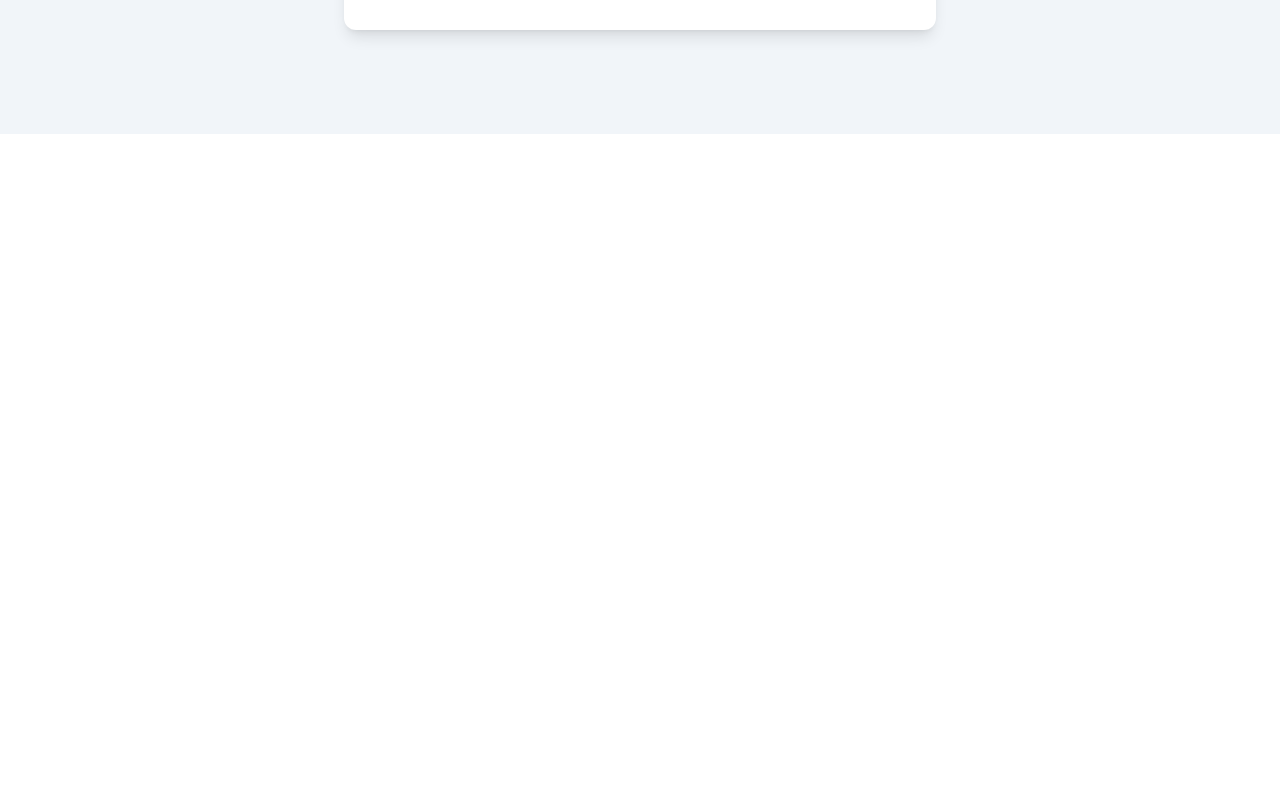
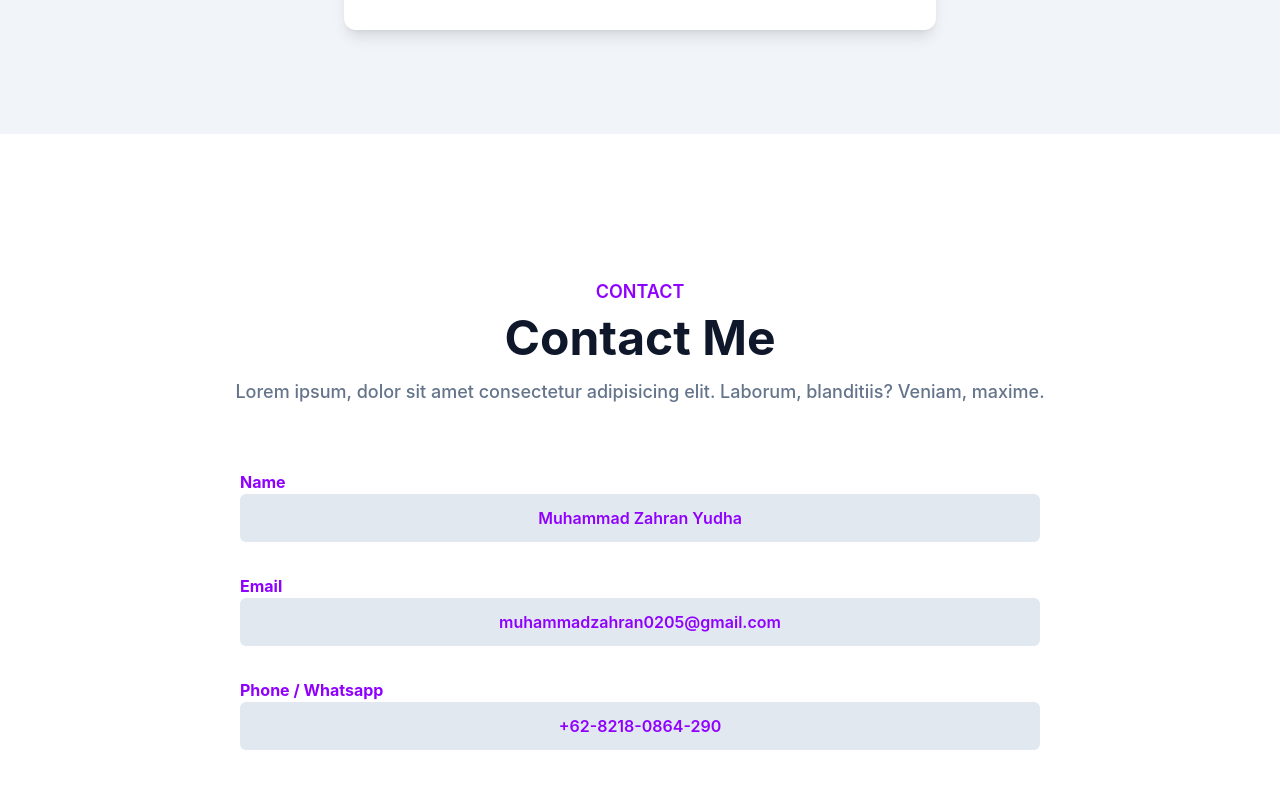
Before and after one commit to kaptenPijay/portofolio-react, a React (Vite) app: page / in a window 1280 px wide. Shown: the part 7164-7952 px from the top of the page. Before the commit the page ends 7298 px from the top, so only its background shows below. Built offline with nearby package versions, Linux system fonts and the light colour scheme.

Commit message:
add : add contact

```diff
--- a/src/App.jsx
+++ b/src/App.jsx
@@ -4,6 +4,7 @@ import About from "./components/About.jsx";
 import Portfolio from "./components/Portfolio.jsx";
 import Education from "./components/Education.jsx";
 import Achievement from "./components/Achievement.jsx";
+import Contact from "./components/Contact.jsx";
 import "./App.css";
 import HumbergerClick from "../public/js/HumbergerClick.js";
 function App() {
@@ -24,6 +25,7 @@ function App() {
       <Portfolio />
       <Education />
       <Achievement />
+      <Contact />
     </>
   );
 }
--- a/src/components/Contact.jsx
+++ b/src/components/Contact.jsx
@@ -5,7 +5,7 @@ export default function Contact() {
         <div className="w-full px-4">
           <div className="mx-auto text-center mb-16">
             <h4 className="font-semibold text-lg text-primary mb-2">CONTACT</h4>
-            <h2 className="font-bold text-white text-3xl mb-4 sm:text-4xl lg:text-5xl">
+            <h2 className="font-bold text-dark text-3xl mb-4 sm:text-4xl lg:text-5xl">
               Contact Me
             </h2>
             <p className="font-medium text-md text-secondary md:text-lg">
@@ -14,7 +14,55 @@ export default function Contact() {
             </p>
           </div>
         </div>
-        <div className="w-full px-4 mb-8"></div>
+        <form action="">
+          <div className="w-full lg:w-2/3 lg:mx-auto">
+            <div className="w-full px-4 mb-8">
+              <label
+                htmlFor="name"
+                className="text-base text-primary font-bold"
+              >
+                Name
+              </label>
+              <input
+                type="text"
+                id="name"
+                readOnly
+                value={"Muhammad Zahran Yudha"}
+                className="w-full bg-slate-200 p-3 rounded-md focus:outline-none focus:ring-primary focus:ring-1 focus:border-primary text-center text-primary text-base font-semibold transition duration-500"
+              />
+            </div>
+            <div className="w-full px-4 mb-8">
+              <label
+                htmlFor="email"
+                className="text-base text-primary font-bold"
+              >
+                Email
+              </label>
+              <input
+                type="email"
+                id="email"
+                readOnly
+                value={"muhammadzahran0205@gmail.com"}
+                className="w-full bg-slate-200 p-3 rounded-md focus:outline-none focus:ring-primary focus:ring-1 focus:border-primary text-center text-primary text-base font-semibold transition duration-500"
+              />
+            </div>
+            <div className="w-full px-4 mb-8">
+              <label
+                htmlFor="phone"
+                className="text-base text-primary font-bold"
+              >
+                Phone / Whatsapp
+              </label>
+              <input
+                type="text"
+                id="phone"
+                readOnly
+                value={"+62-8218-0864-290"}
+                className="w-full bg-slate-200 p-3 rounded-md focus:outline-none focus:ring-primary focus:ring-1 focus:border-primary text-center text-primary text-base font-semibold transition duration-500"
+              />
+            </div>
+          </div>
+        </form>
       </div>
     </section>
   );
```
